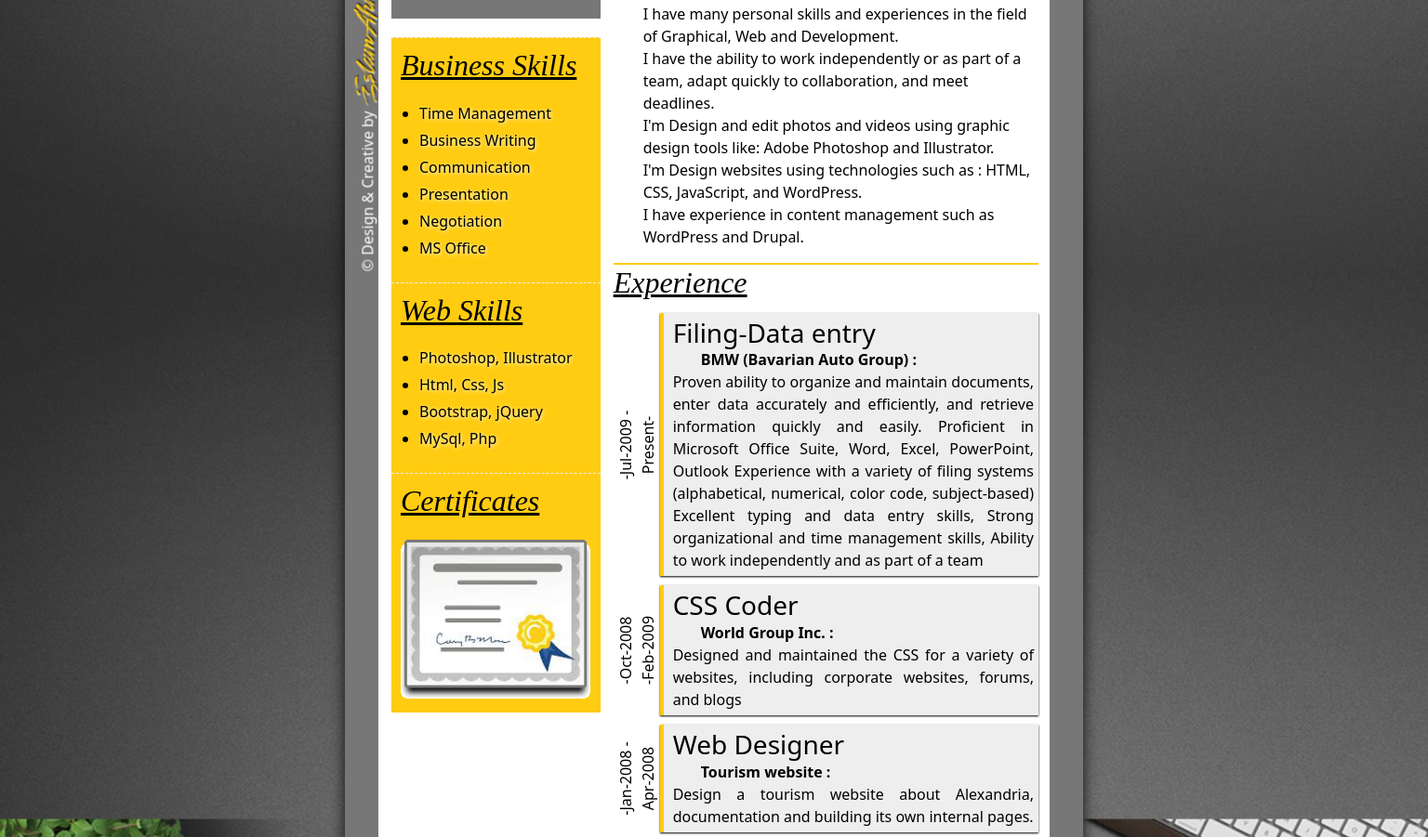
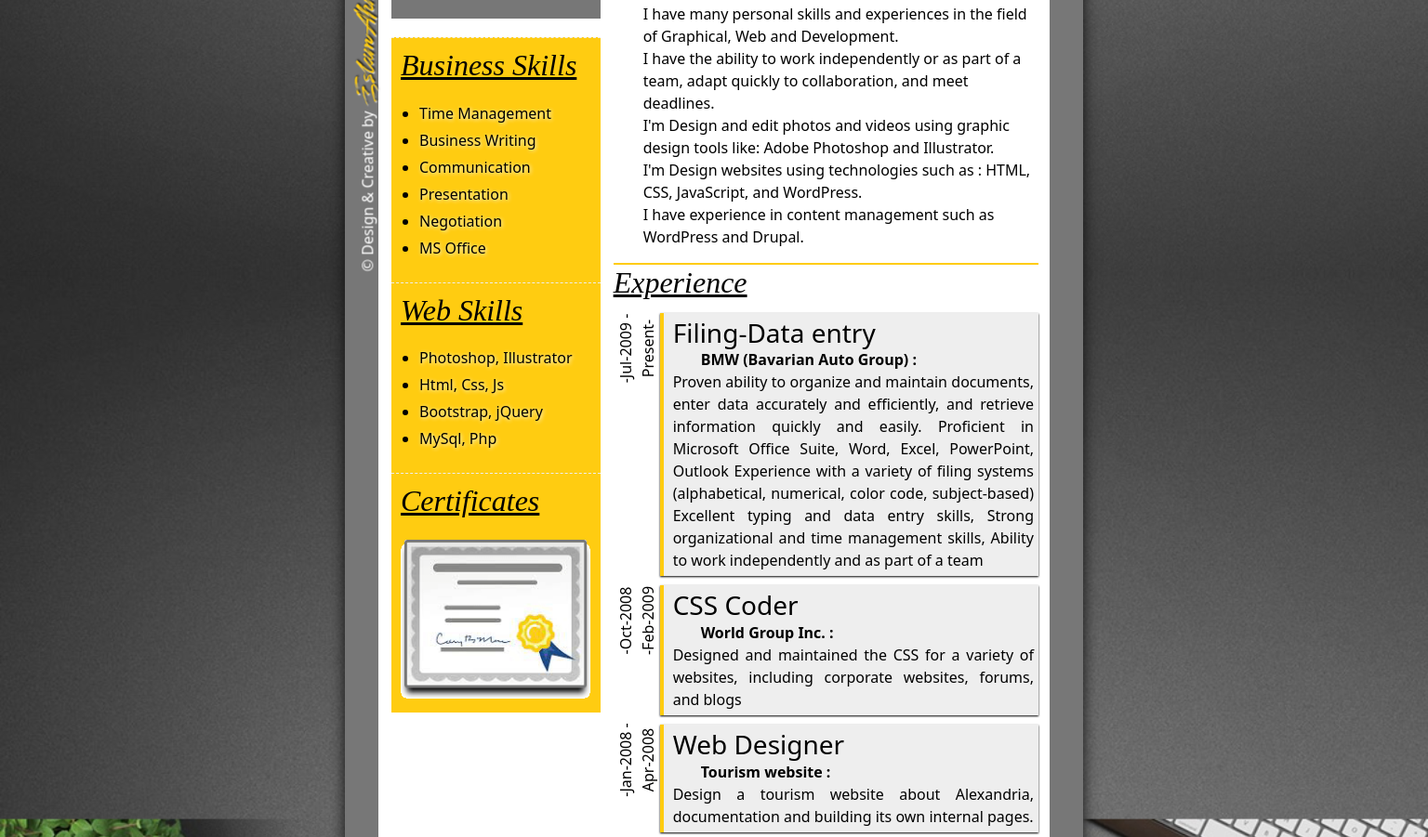
Before and after one commit to IamEslam/EslamAhmed, a plain HTML site: page index.html in a window 1536 px wide. Shown: the part 487-1388 px from the top of the page at 93% size. Drawn offline with Linux system fonts and the light colour scheme.

Commit message:
Update my_style.css
update my_style

```diff
--- a/styles/my_style.css
+++ b/styles/my_style.css
@@ -301,7 +301,7 @@ main nav .skills ul li{
     .ex{
         display: grid;
         grid-template-columns: 50px 1fr;
-        align-items: center;
+        align-items: baseline;
         justify-items: center;
       }
       .t1{
@@ -319,7 +319,7 @@ main nav .skills ul li{
     .ex{
         display: grid;
         grid-template-columns: 50px 1fr;
-        align-items: center;
+        align-items: baseline;
         justify-items: center;
       }
       .t1{
@@ -337,7 +337,7 @@ main nav .skills ul li{
     .ex{
         display: grid;
         grid-template-columns: 50px 1fr;
-        align-items: center;
+        align-items: baseline;
         justify-items: center;
       }
       .t1{
@@ -355,7 +355,7 @@ main nav .skills ul li{
     .ex{
         display: grid;
         grid-template-columns: 50px 1fr;
-        align-items: center;
+        align-items: baseline;
         justify-items: center;
       }
       .t1{
```
